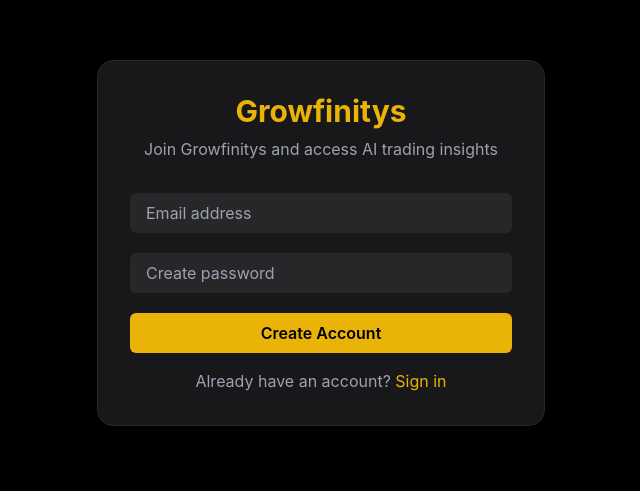
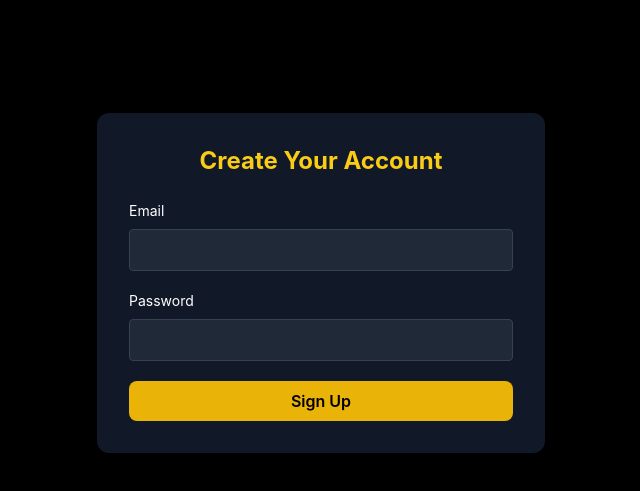
Before and after one commit to mhdkharoub-rgb/growfinitys, a Next.js app: page /signup in a window 1280 px wide. Shown: the part 157-648 px from the top of the page, without its empty margins (319-959 px from the left). Built offline with nearby package versions, Linux system fonts and the light colour scheme.

Commit message:
Update signup.js

```diff
--- a/pages/signup.js
+++ b/pages/signup.js
@@ -1,63 +1,9 @@
-import { useState } from "react"
-import AuthLayout from "../components/AuthLayout"
+import AuthForm from "../components/AuthForm"
 
-export default function Signup() {
-  const [email, setEmail] = useState("")
-  const [password, setPassword] = useState("")
-
-  const handleSignup = async (e) => {
-    e.preventDefault()
-
-    const res = await fetch("/api/auth/signup", {
-      method: "POST",
-      headers: { "Content-Type": "application/json" },
-      body: JSON.stringify({ email, password }),
-    })
-
-    if (res.ok) {
-      alert("✅ Account created successfully! Redirecting...")
-      window.location.href = "/dashboard"
-    } else {
-      const err = await res.json()
-      alert(`❌ ${err.error || "Failed to sign up"}`)
-    }
-  }
-
+export default function SignupPage() {
   return (
-    <AuthLayout title="Join Growfinitys and access AI trading insights">
-      <form onSubmit={handleSignup} className="space-y-5">
-        <input
-          type="email"
-          placeholder="Email address"
-          value={email}
-          onChange={(e) => setEmail(e.target.value)}
-          className="w-full bg-zinc-800 text-white px-4 py-2 rounded-md focus:outline-none focus:ring-2 focus:ring-yellow-500"
-          required
-        />
-
-        <input
-          type="password"
-          placeholder="Create password"
-          value={password}
-          onChange={(e) => setPassword(e.target.value)}
-          className="w-full bg-zinc-800 text-white px-4 py-2 rounded-md focus:outline-none focus:ring-2 focus:ring-yellow-500"
-          required
-        />
-
-        <button
-          type="submit"
-          className="w-full bg-yellow-500 text-black font-semibold py-2 rounded-md hover:bg-yellow-400 transition"
-        >
-          Create Account
-        </button>
-      </form>
-
-      <p className="text-center text-gray-400 mt-4">
-        Already have an account?{" "}
-        <a href="/login" className="text-yellow-500 hover:underline">
-          Sign in
-        </a>
-      </p>
-    </AuthLayout>
+    <main className="min-h-screen bg-black flex items-center justify-center">
+      <AuthForm mode="signup" />
+    </main>
   )
 }
```
